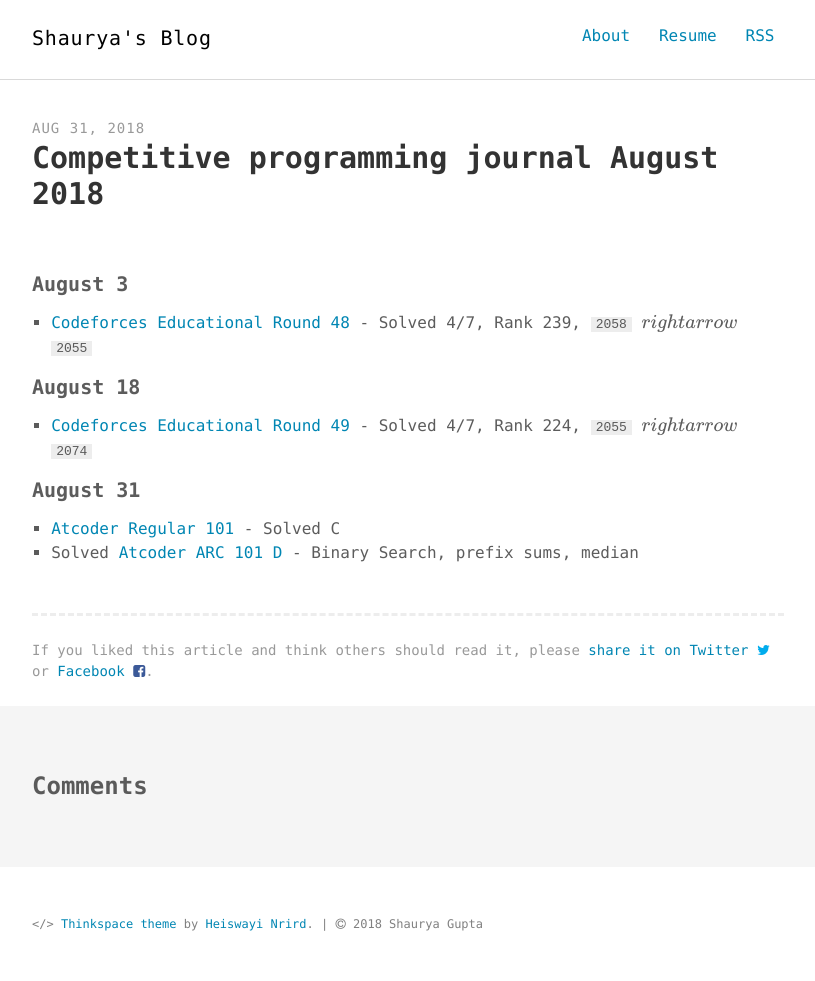
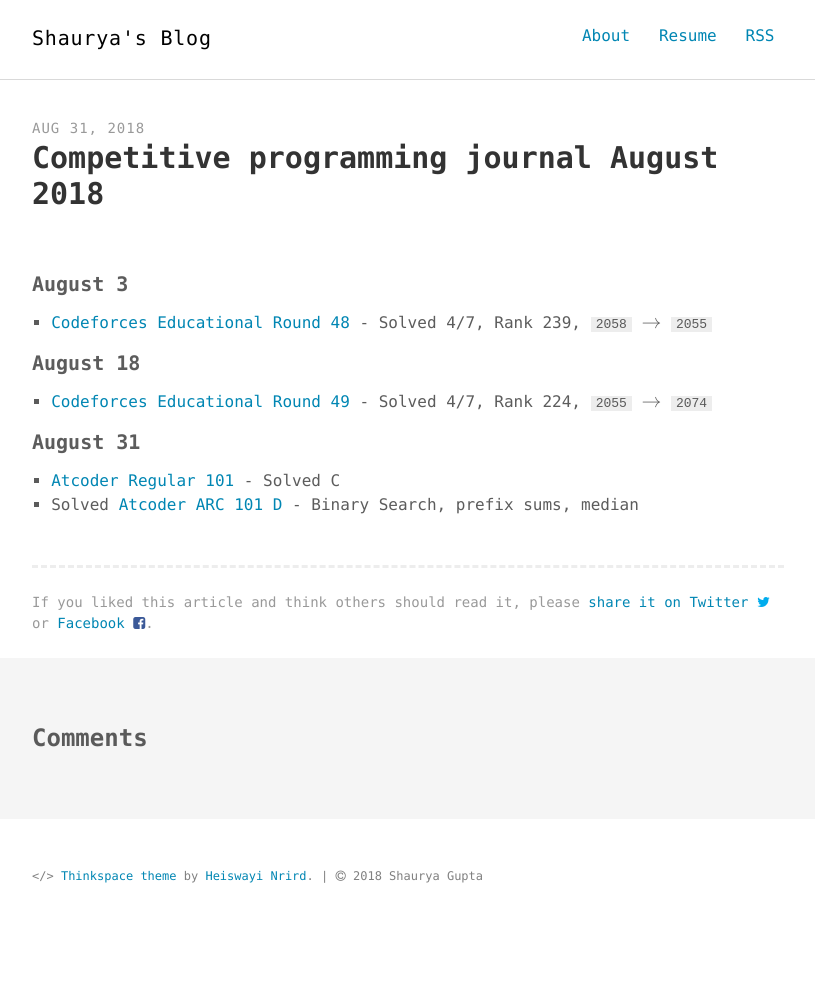
Before and after one commit to vishwesh5/shauryab98.github.io, a Jekyll site: the page built from _posts/2018-08-31-competitive-journal-august.md, in a window 1280 px wide. Shown: the whole page, without its empty margins (232-1047 px from the left). Built offline with Jekyll 4.4.1, drawn with Linux system fonts in a browser that asks for light colours; formulas are drawn with MathJax 3; comment, search, counter and statistics services are not loaded; after the commit the page ends 933 px from its top, so only the background shows below that.

Commit message:
fixed latex

```diff
--- a/_posts/2018-08-31-competitive-journal-august.md
+++ b/_posts/2018-08-31-competitive-journal-august.md
@@ -7,11 +7,11 @@ keywords: "competitive programming, journal"
 use_math: true
 ---
 #### August 3
-* [Codeforces Educational Round 48](http://codeforces.com/contest/1016) - Solved 4/7, Rank 239, ``2058`` $rightarrow$ ``2055``
+* [Codeforces Educational Round 48](http://codeforces.com/contest/1016) - Solved 4/7, Rank 239, ``2058`` $\rightarrow$ ``2055``
 
 
 #### August 18
-* [Codeforces Educational Round 49](http://codeforces.com/contest/1027) - Solved 4/7, Rank 224, ``2055`` $rightarrow$ ``2074``
+* [Codeforces Educational Round 49](http://codeforces.com/contest/1027) - Solved 4/7, Rank 224, ``2055`` $\rightarrow$ ``2074``
 
 
 #### August 31
```
